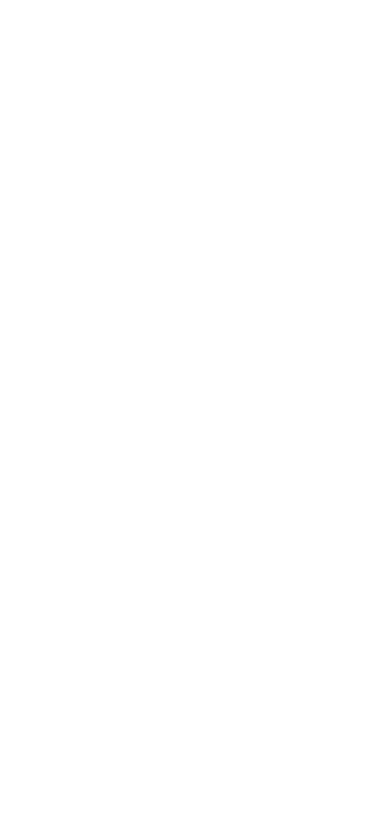
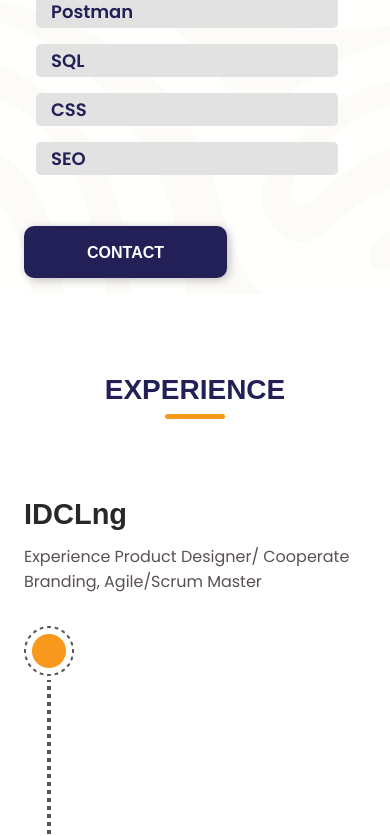
Before and after one commit to kmgmedia/build-cv-with-react-js-app, a React (Create React App) app: page / in a window 390 px wide. Shown: the part 8041-8877 px from the top of the page. Before the commit the page ends 6268 px from the top, so only its background shows below. Built offline with nearby package versions, Linux system fonts and the light colour scheme.

Commit message:
Year-of-work

```diff
--- a/src/Components/About/about.scss
+++ b/src/Components/About/about.scss
@@ -214,11 +214,40 @@
 
 @media screen and (max-width: 645px) {
 
-    .project-1 {
-        padding-top: 1rem;
+    .aboutme h4, .experience h4 {
+        font-size: 28px;
     }
 
+    .aboutme p br {
+        display: none;
+    }
 
+    .aboutme p {
+        font-size: 16px;
+    }
 
+    .get-to-know-me br {
+        display: none;
+    }
+
+    .skills-list {
+        display: grid;
+    }
+
+    .conta-1 {
+        margin-bottom: 1rem;
+    }
+
+    .idclngname p br, .Year-of-work p br {
+        display: none;
+    }
+
+    .idclngname p, .Year-of-work p {
+        font-size: 16px;
+    }
+
+    .Experience {
+        margin-left:  0rem;
+    }
 
 }
--- a/src/Components/Display.jsx
+++ b/src/Components/Display.jsx
@@ -31,7 +31,7 @@
             {/* <Smarthomefolio/> */}
             {/* <Bycfolio/> */}
             {/* <Pethomefolio/> */}
-            {/* <About/> */}
+            <About/>
             <Footer/>
 
         </div>
```
